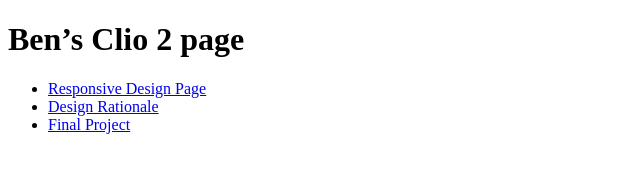
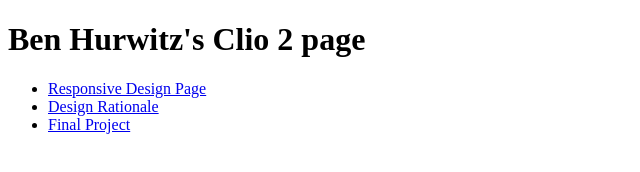
Before and after one commit to bhurwit3/bhurwit3.github.com, a plain HTML site: page index.html in a window 1280 px wide. Shown: the whole page, without its empty margins (0-640 px from the left). Drawn offline with Linux system fonts and the light colour scheme.

Commit message:
update index

```diff
--- a/index.html
+++ b/index.html
@@ -2,10 +2,10 @@
 <html>
 <head>
     <meta charset="utf-8">
-    <title>Ben’s Clio 2 Page</title>
+    <title>Ben Hurwitz’s Clio 2 Page</title>
 </head>
 <body>
-<h1>Ben’s Clio 2 page</h1>
+<h1>Ben Hurwitz's Clio 2 page</h1>
 <ul>
     <li><a href="#">Responsive Design Page</a></li>
     <li><a href="#">Design Rationale</a></li>
```
